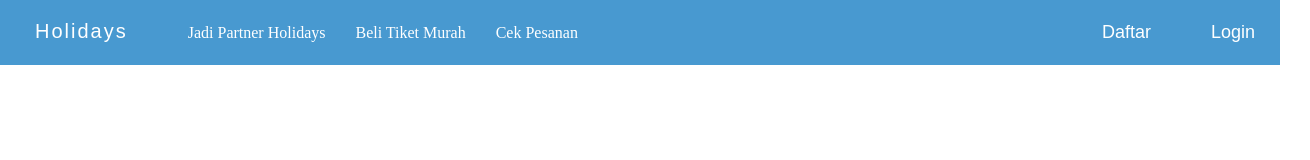
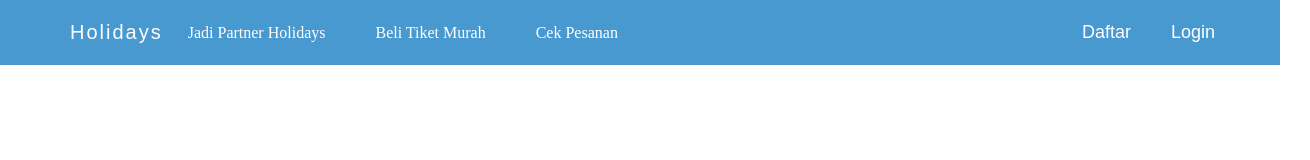
Before and after one commit to mbarokah/progate_kelompokj4, a plain HTML site: page index.html in a window 1280 px wide. Shown: the whole page, 1310 px wide, since content can reach past the window. Drawn offline with Linux system fonts and the light colour scheme.

Commit message:
responsive header

```diff
--- a/index.html
+++ b/index.html
@@ -5,8 +5,10 @@
     <meta charset="UTF-8">
     <meta http-equiv="X-UA-Compatible" content="IE=edge">
     <meta name="viewport" content="width=device-width, initial-scale=1.0">
+    <title>Holidays</title>
+    <link rel="stylesheet" href="https://cdnjs.cloudflare.com/ajax/libs/font-awesome/6.3.0/css/all.min.css" integrity="sha512-SzlrxWUlpfuzQ+pcUCosxcglQRNAq/DZjVsC0lE40xsADsfeQoEypE+enwcOiGjk/bSuGGKHEyjSoQ1zVisanQ==" crossorigin="anonymous" referrerpolicy="no-referrer" />
     <link rel="stylesheet" href="style.css">
-    <title>Holidays</title>
+    <link rel="stylesheet" href="responsive.css">
 </head>
 
 <body>
@@ -20,13 +22,10 @@
                 <a href="#">Beli Tiket Murah</a>
                 <a href="#">Cek Pesanan</a>
             </div>
+            <span class="fa fa-bars menu-icon"></span>
             <div class="header-right"> <!-- untuk daftar & login -->
-                <div class="login">
-                    <a href="#">Login</a>
-                </div>
-                <div class="daftar">
-                    <a href="#">Daftar</a>
-                </div>
+                    <a href="#" class="login">Login</a>
+                    <a href="#" class="register">Daftar</a>
             </div>
         </div>
     </div>
--- /dev/null
+++ b/responsive.css
@@ -0,0 +1,37 @@
+/* Untuk Tablet*/
+@media all and (max-width: 1000px){
+    /* .header-left a{
+        font-size:18px;
+    }
+    .header-right{
+        widht:100%;
+    } */
+}
+
+@media screen and (max-width:750px){
+    .header-left a{
+        padding:0 5px;
+    }
+    .header-right{
+        float:left;
+    }
+
+}
+
+/* Untuk Smartphone */
+@media screen and (max-width:680px){
+    .header-left a{
+        display:none;
+    }
+    .header-right{
+        display:none;
+    }
+
+    .menu-icon {
+        display:block;
+        color:white;
+        font-size:25px;
+        padding:21px 0;
+        float:right;
+    }
+}
--- a/style.css
+++ b/style.css
@@ -1,10 +1,19 @@
+* {
+    box-sizing: border-box;
+}
+
 /* for body */
 body {
     margin: 0;
 }
 
+a {
+    text-decoration: none;
+}
+
 /* for container header */
 .container {
+    max-width: 1170px;
     width: 100%;
     padding: 0 15px;
     margin: 0 auto;
@@ -19,70 +28,48 @@ body {
 
 /* for logo */
 .header-logo{
-    padding-left: 20px;
-    padding-right: 60px;
     font-size: 20px;
     color: white;
     font-family: sans-serif;
-    margin-top: 20px;
+    line-height: 65px;
     float: left;
     letter-spacing: 2px;
 }
 
 /* tag a untuk menu di header */
 .header-left a{
-    list-style: none;
     float: left;
-    padding-right: 30px;
-    margin-top: 24px;
-    text-decoration: none;
+    padding:0 25px;
     color: white;
+    line-height: 65px;
+    display:block;
+}
+
+.header-left a:hover {
+    background-color: rgba(255, 255, 255, 0.5);
 }
 
 /* for daftar & login */
 .header-right{
-    list-style: none;
     float: right;
-    padding-right: 10px;
-    text-decoration: none;
-    color: white;
-    font-size: 18px;
-    font-family: sans-serif;
+    margin-right: -25px;
 }
 
 /* for tag a di btn daftar & login */
 .header-right a{
-    padding-right: 30px;
-    text-decoration: none;
+    padding:0 20px;
+    font-size: 18px;
+    font-family: sans-serif;
+    line-height: 65px;
     color: white;
+    float:right;
+    transition:all 0.5s;
 }
 
-/* button nyala saat kursur terarah ke button */
-.login:hover {
+.header-right a:hover {
     background-color: rgba(255, 255, 255, 0.5);
 }
 
-/* button nyala saat kursur terarah ke button */
-.daftar:hover {
-    background-color: rgba(255, 255, 255, 0.5);
+.menu-icon{
+    display:none;
 }
-
-/* button daftar */
-.daftar{
-    float: right;
-    padding-left: 30px;
-    transition: all 0.5s;
-    line-height: 65px;
-    color: white;
-    display: block;
-}
-
-/* button login */
-.login{
-    float: right;
-    transition: all 0.5s;
-    line-height: 65px;
-    padding-left: 30px;
-    color: white;
-    display: block;
-}
```
